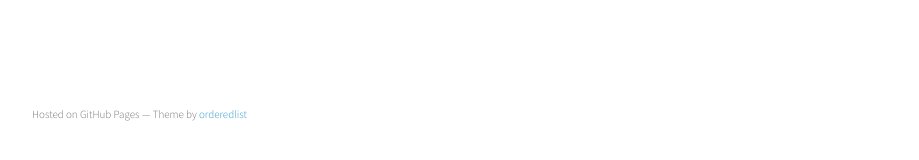
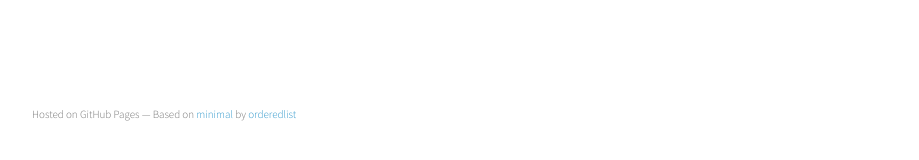
Before and after one commit to Traxmaxx/traxmaxx.github.io, a Jekyll site: the page built from _posts/2013-07-12-hello-world.markdown, in a window 1280 px wide. Shown: the part 706-866 px from the top of the page, without its empty margins (178-1097 px from the left). Built offline with Jekyll 4.4.1, drawn with Linux system fonts in a browser that asks for light colours; Markdown is read by kramdown in place of the engine named in the settings; comment, search, counter and statistics services are not loaded.

Commit message:
Progress : )

```diff
--- a/_config.yml
+++ b/_config.yml
@@ -3,3 +3,5 @@ markdown: redcarpet
 pygments: true
 permalink: /:title
 name: traxmaxx.io
+description: traxmaxx.io Blog
+url: http://traxmaxx.io
--- a/_layouts/default.html
+++ b/_layouts/default.html
@@ -42,7 +42,7 @@
         {{content}}
       </section>
       <footer class="main">
-        <p><small>Hosted on GitHub Pages &mdash; Theme by <a href="https://github.com/orderedlist">orderedlist</a></small></p>
+        <p><small>Hosted on GitHub Pages &mdash; Based on <a href="https://github.com/orderedlist/minimal">minimal</a> by <a href="https://github.com/orderedlist">orderedlist</a></small></p>
       </footer>
     </main>
     <script src="js/scale.fix.js"></script>
```
Also changed, not shown: 2 other files.
